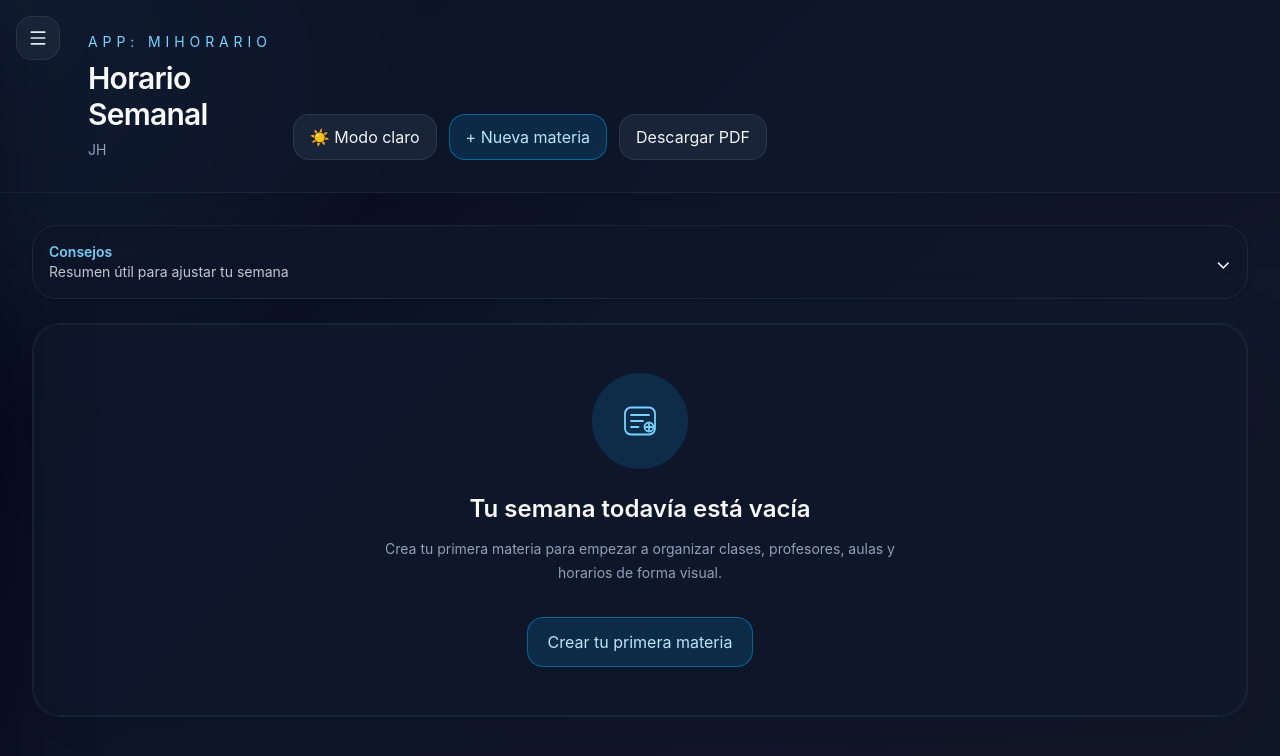
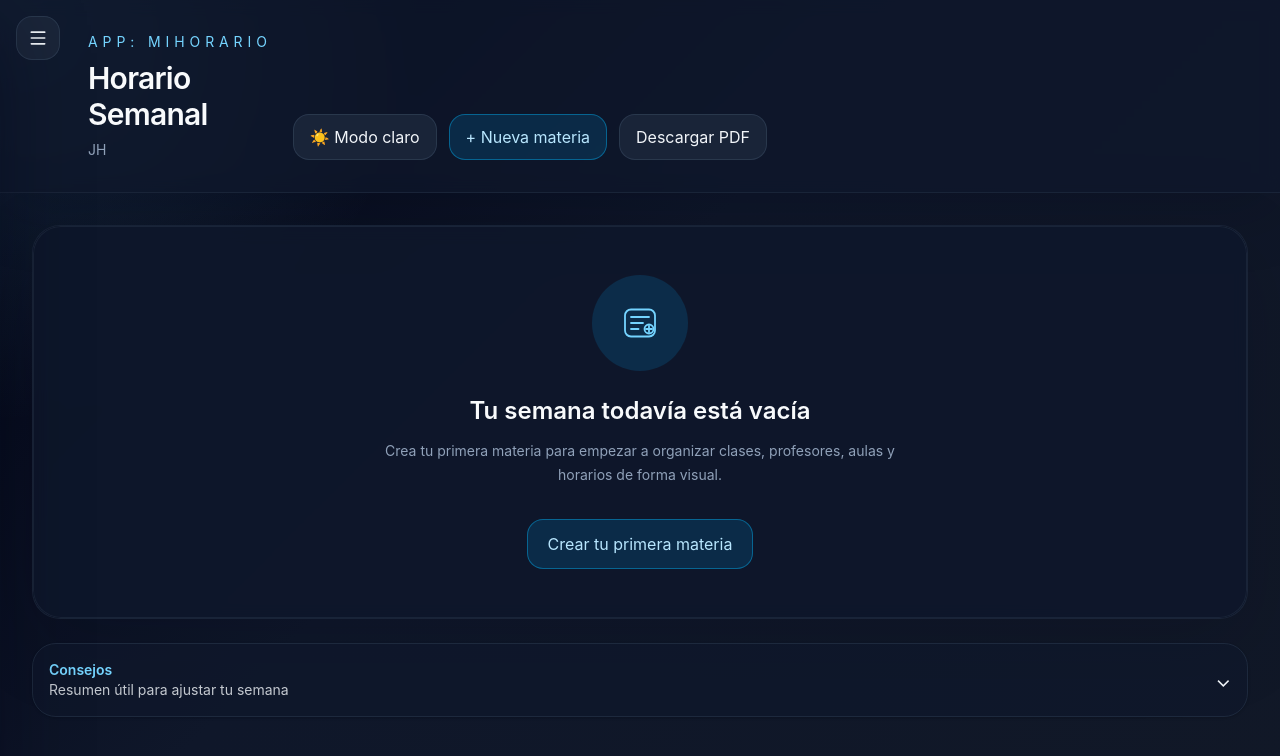
Before and after one commit to Jonathannn-h/miHorario, a React (Vite) app: page / in a window 1280 px wide. Shown: the top 756 px of the page. Built offline with nearby package versions, Linux system fonts and the light colour scheme; the HTML template or start-up script is replaced by a standard one.

Commit message:
Reordenamiento de la seccion Horario, se muestra primero los dias de la semana y abajo los consejos

```diff
--- a/src/App.jsx
+++ b/src/App.jsx
@@ -235,7 +235,6 @@ function App() {
           <Materias materias={materias} isDark={isDark} onEditarGrupo={abrirEditarGrupo} onVerGrilla={() => setVista('horario')} />
         ) : (
           <>
-            <PanelConsejos materias={materias} isDark={isDark} />
             <div className={`overflow-hidden rounded-[28px] border shadow-[0_25px_80px_rgba(2,6,23,0.15)] ${isDark ? 'border-slate-800/80 bg-slate-900/70' : 'border-slate-200 bg-white/80'}`}>
               <GrillaHorario
                 materias={materias}
@@ -247,6 +246,7 @@ function App() {
                 isDark={isDark}
               />
             </div>
+            <PanelConsejos materias={materias} isDark={isDark} />
           </>
         )}
       </main>
--- a/src/components/PanelConsejos.jsx
+++ b/src/components/PanelConsejos.jsx
@@ -54,7 +54,7 @@ function PanelConsejos({ materias, isDark = false }) {
   });
 
   return (
-    <div className={`mb-6 rounded-[24px] border shadow-sm ${isDark ? 'border-slate-800 bg-slate-900/70' : 'border-slate-200 bg-white/80'}`}>
+    <div className={`mb-6 mt-6 rounded-[24px] border shadow-sm ${isDark ? 'border-slate-800 bg-slate-900/70' : 'border-slate-200 bg-white/80'}`}>
       <button
         onClick={() => setAbierto((prev) => !prev)}
         className={`flex w-full items-center justify-between px-4 py-4 text-left ${isDark ? 'text-slate-100' : 'text-slate-800'}`}
```
Also changed, not shown: 2 other files (tests, documents, lock files or other folders).
